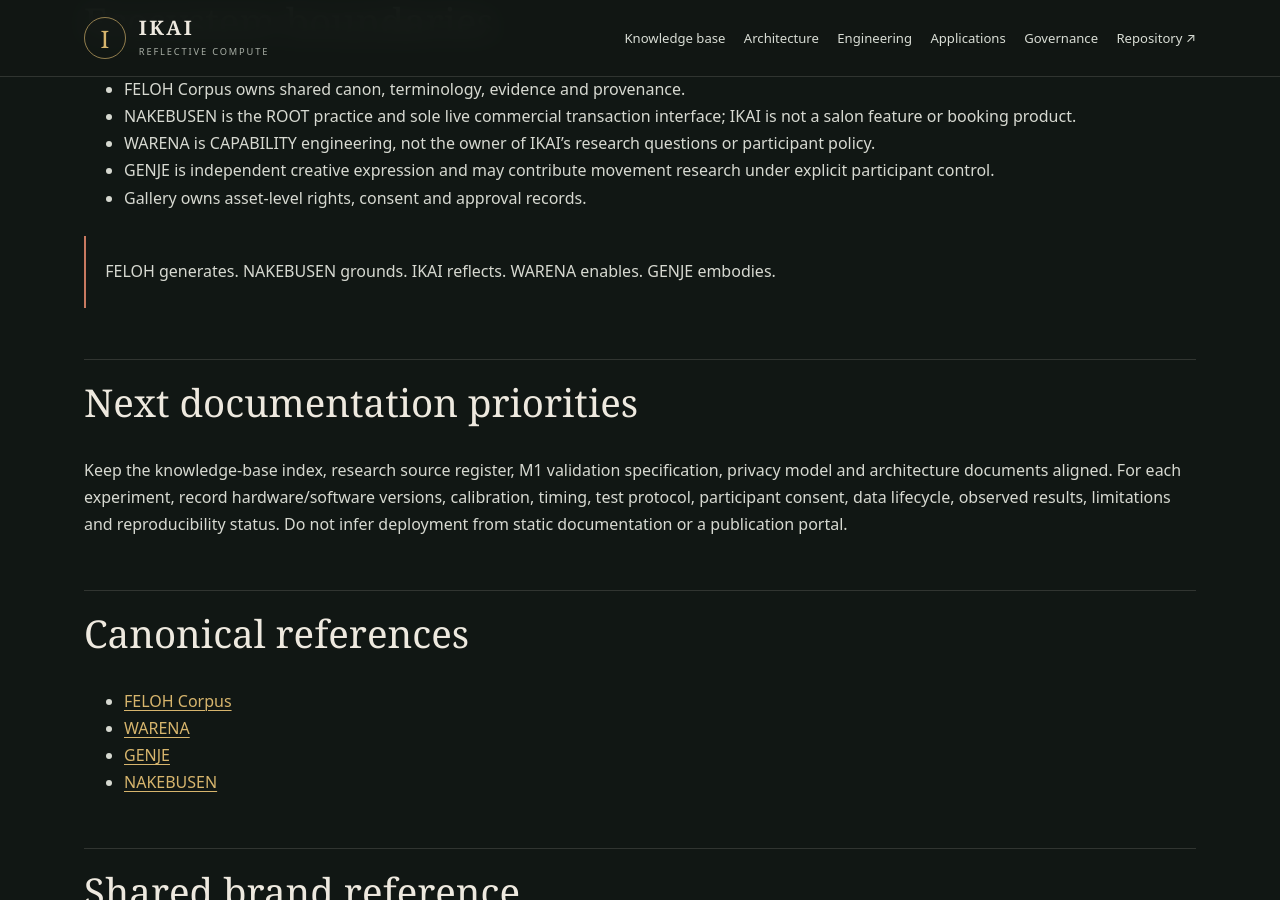
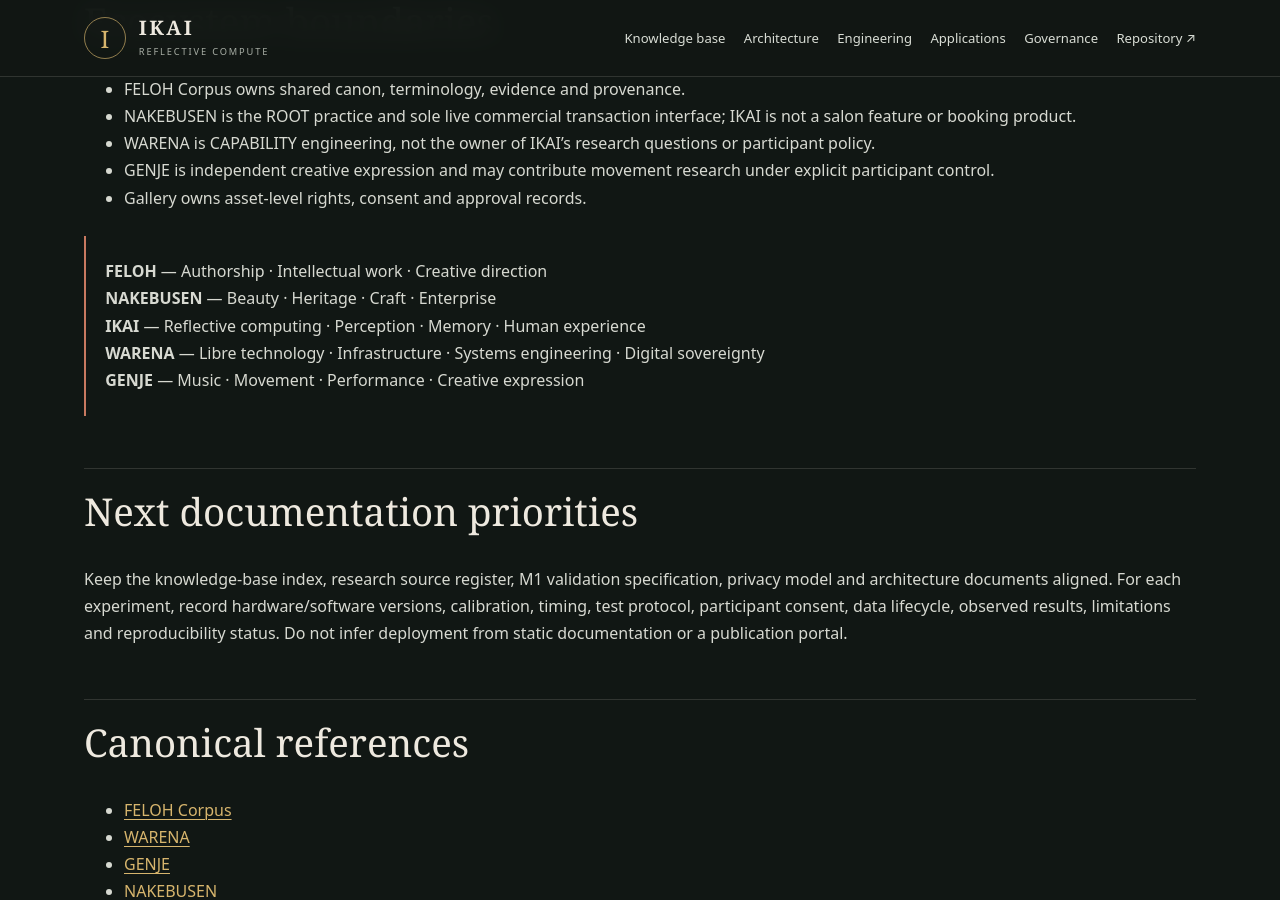
Before and after one commit to donfelohke/Ikai, a Jekyll site: the page built from docs/ECOSYSTEM-ALIGNMENT-2026-11-24.md, in a window 1280 px wide and 900 px high, scrolled down 1435 px. Built offline with Jekyll 4.4.1, drawn with Linux system fonts in a browser that asks for light colours; our own code applies the rules of GitHub Pages for plain Markdown files.

Commit message:
Align IKAI ecosystem note with five-identity copy standard

```diff
--- a/docs/ECOSYSTEM-ALIGNMENT-2026-11-24.md
+++ b/docs/ECOSYSTEM-ALIGNMENT-2026-11-24.md
@@ -32,7 +32,11 @@ WARENA may provide systems engineering and infrastructure. IKAI retains ownershi
 - GENJE is independent creative expression and may contribute movement research under explicit participant control.
 - Gallery owns asset-level rights, consent and approval records.
 
-> FELOH generates. NAKEBUSEN grounds. IKAI reflects. WARENA enables. GENJE embodies.
+> **FELOH** — Authorship · Intellectual work · Creative direction
+**NAKEBUSEN** — Beauty · Heritage · Craft · Enterprise
+**IKAI** — Reflective computing · Perception · Memory · Human experience
+**WARENA** — Libre technology · Infrastructure · Systems engineering · Digital sovereignty
+**GENJE** — Music · Movement · Performance · Creative expression
 
 ## Next documentation priorities
 
```
